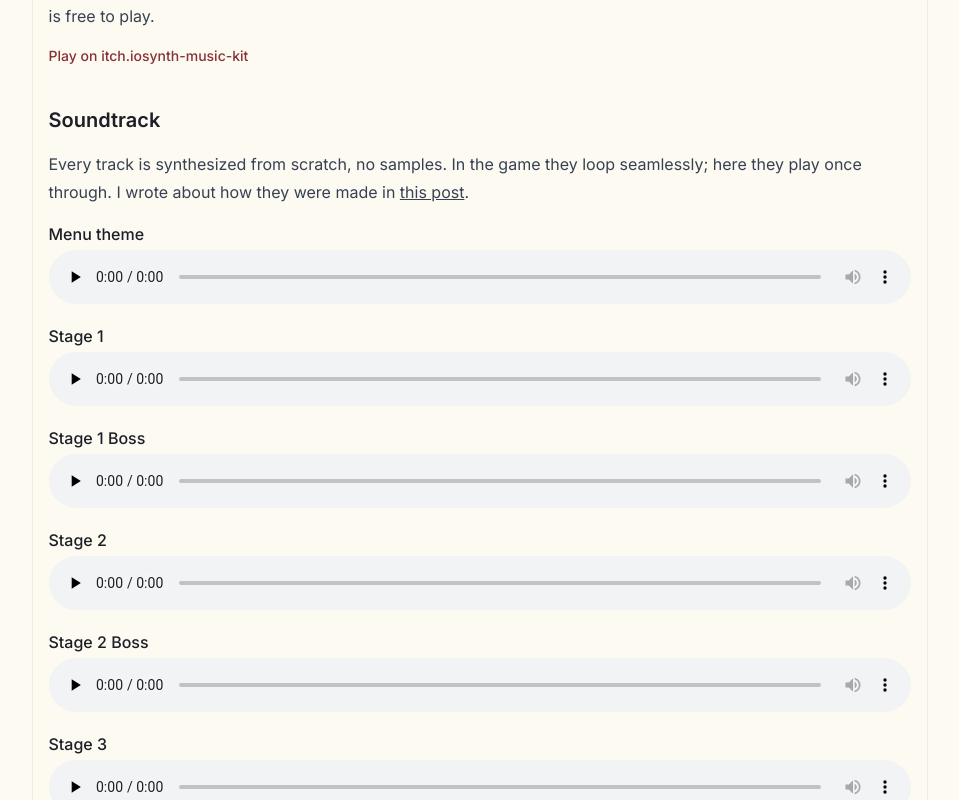
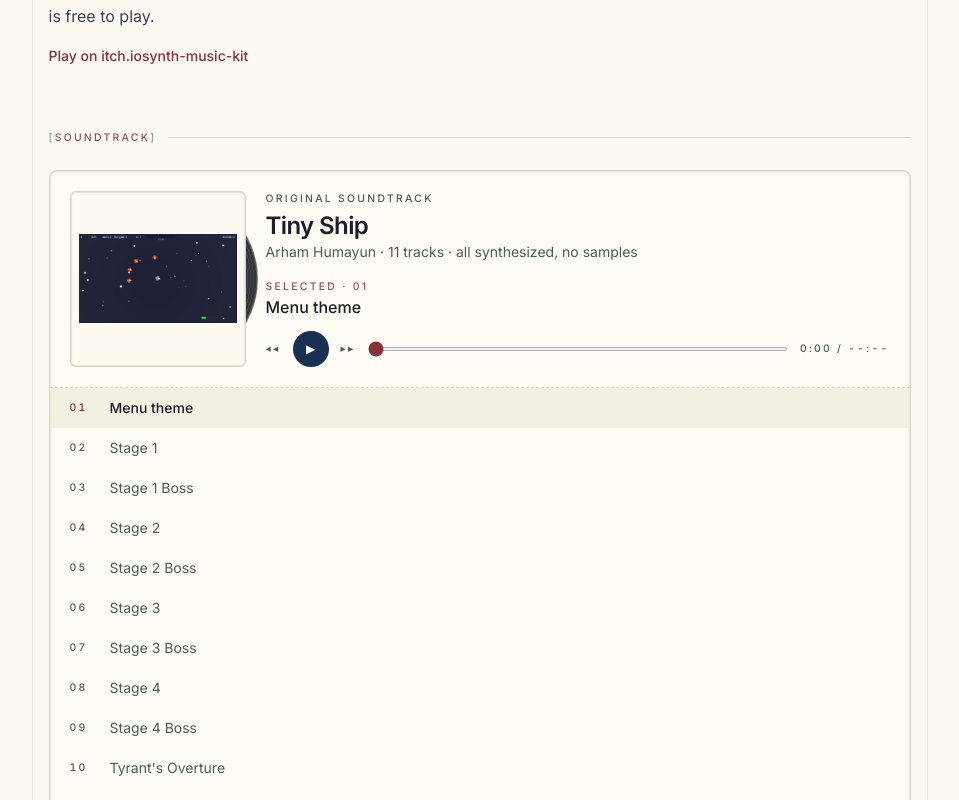
Before and after one commit to arhamHumayun/personal-site, a Next.js app: page /projects/tiny-ship in a window 1280 px wide. Shown: the part 740-1540 px from the top of the page, without its empty margins (153-1112 px from the left). Built offline with nearby package versions, Linux system fonts and the light colour scheme.

Commit message:
better style

```diff
--- a/app/projects/tiny-ship/page.tsx
+++ b/app/projects/tiny-ship/page.tsx
@@ -3,6 +3,8 @@ import { ProjectHeader } from '@/components/project/ProjectHeader';
 import { P } from '@/components/typography';
 import { Button } from '@/components/ui/button';
 import Link from 'next/link';
+import { Soundtrack } from '@/components/project/Soundtrack';
+import { SectionHeading } from '@/components/home/SectionHeading';
 
 export const metadata = {
   title: "Tiny Ship",
@@ -51,7 +53,14 @@ export default function TinyShip() {
         <Button asChild variant="link" className="p-0 mt-1">
           <Link href="/projects/synth-music-kit">synth-music-kit</Link>
         </Button>
-        <h2 className="mt-8 text-xl font-semibold text-foreground">Soundtrack</h2>
+        <SectionHeading>Soundtrack</SectionHeading>
+        <Soundtrack
+          title="Tiny Ship"
+          artist="Arham Humayun"
+          cover={metadata.img}
+          basePath="/audio/tiny-ship"
+          tracks={soundtrack}
+        />
         <P>
           Every track is synthesized from scratch, no samples. In the game they loop seamlessly;
           here they play once through. I wrote about how they were made in{" "}
@@ -60,19 +69,6 @@ export default function TinyShip() {
           </Link>
           .
         </P>
-        <ul className="mt-4 space-y-5">
-          {soundtrack.map((t) => (
-            <li key={t.file}>
-              <p className="mb-1 font-medium text-foreground">{t.title}</p>
-              <audio
-                controls
-                preload="none"
-                src={`/audio/tiny-ship/${t.file}.mp3`}
-                className="w-full"
-              />
-            </li>
-          ))}
-        </ul>
       </div>
     </ProjectLayout>
   );
--- /dev/null
+++ b/components/project/Soundtrack.tsx
@@ -0,0 +1,194 @@
+"use client";
+
+import Image from "next/image";
+import { useEffect, useRef, useState } from "react";
+import { cn } from "@/lib/utils";
+
+interface Track {
+  title: string;
+  file: string;
+}
+
+interface SoundtrackProps {
+  title: string;
+  artist: string;
+  cover: string;
+  basePath: string;
+  tracks: Track[];
+}
+
+const pad = (n: number) => String(n).padStart(2, "0");
+
+const fmt = (s: number) => {
+  if (!Number.isFinite(s)) return "--:--";
+  return `${Math.floor(s / 60)}:${pad(Math.floor(s % 60))}`;
+};
+
+export function Soundtrack({ title, artist, cover, basePath, tracks }: SoundtrackProps) {
+  const audioRef = useRef<HTMLAudioElement>(null);
+  const [current, setCurrent] = useState(0);
+  const [playing, setPlaying] = useState(false);
+  const [time, setTime] = useState(0);
+  const [duration, setDuration] = useState(NaN);
+  const autoplay = useRef(false);
+
+  const track = tracks[current];
+
+  useEffect(() => {
+    const a = audioRef.current;
+    if (a && autoplay.current) {
+      a.play().catch(() => setPlaying(false));
+    }
+  }, [current]);
+
+  const select = (i: number) => {
+    if (i === current) {
+      const a = audioRef.current;
+      if (!a) return;
+      if (a.paused) a.play().catch(() => {});
+      else a.pause();
+      return;
+    }
+    autoplay.current = true;
+    setTime(0);
+    setDuration(NaN);
+    setCurrent(i);
+  };
+
+  const step = (d: number) => select((current + d + tracks.length) % tracks.length);
+
+  const seek = (e: React.ChangeEvent<HTMLInputElement>) => {
+    const a = audioRef.current;
+    if (!a || !Number.isFinite(a.duration)) return;
+    a.currentTime = (Number(e.target.value) / 1000) * a.duration;
+  };
+
+  const progress = Number.isFinite(duration) && duration > 0 ? (time / duration) * 1000 : 0;
+
+  return (
+    <div className="not-prose rounded-md border border-border bg-card lcd-bezel overflow-hidden">
+      <audio
+        ref={audioRef}
+        src={`${basePath}/${track.file}.mp3`}
+        preload="none"
+        onPlay={() => setPlaying(true)}
+        onPause={() => setPlaying(false)}
+        onTimeUpdate={(e) => setTime(e.currentTarget.currentTime)}
+        onLoadedMetadata={(e) => setDuration(e.currentTarget.duration)}
+        onEnded={() => {
+          if (current < tracks.length - 1) step(1);
+          else {
+            autoplay.current = false;
+            setPlaying(false);
+          }
+        }}
+      />
+
+      <div className="flex flex-col gap-5 p-4 sm:flex-row sm:p-5">
+        <div className="relative mx-auto aspect-square w-40 shrink-0 sm:mx-0 sm:w-44">
+          <div
+            aria-hidden
+            className="absolute inset-0 translate-x-3 rounded-full border border-border bg-foreground/90"
+            style={{
+              backgroundImage:
+                "repeating-radial-gradient(circle, transparent 0 2px, color-mix(in oklch, var(--background) 10%, transparent) 2px 3px)",
+            }}
+          />
+          <div className="relative size-full overflow-hidden rounded-sm border border-border lcd-bezel bg-background">
+            <Image src={cover} alt={`${title} cover`} fill sizes="176px" className="object-contain p-2" />
+          </div>
+        </div>
+
+        <div className="flex min-w-0 flex-1 flex-col justify-between gap-4">
+          <div>
+            <p className="meta-label">Original Soundtrack</p>
+            <h3 className="mt-1 text-2xl font-semibold tracking-tight text-foreground">{title}</h3>
+            <p className="text-sm text-muted-foreground">
+              {artist} · {tracks.length} tracks · all synthesized, no samples
+            </p>
+          </div>
+
+          <div>
+            <p className="meta-label text-link/85 truncate">
+              {playing ? "Now playing" : "Selected"} · {pad(current + 1)}
+            </p>
+            <p className="truncate font-medium text-foreground">{track.title}</p>
+            <div className="mt-3 flex items-center gap-3">
+              <button
+                type="button"
+                onClick={() => step(-1)}
+                aria-label="Previous track"
+                className="meta-label hover:text-foreground"
+              >
+                ◂◂
+              </button>
+              <button
+                type="button"
+                onClick={() => select(current)}
+                aria-label={playing ? "Pause" : "Play"}
+                className="flex size-9 shrink-0 items-center justify-center rounded-full bg-primary text-primary-foreground transition-opacity hover:opacity-85"
+              >
+                <span className="font-mono text-xs">{playing ? "❚❚" : "▶"}</span>
+              </button>
+              <button
+                type="button"
+                onClick={() => step(1)}
+                aria-label="Next track"
+                className="meta-label hover:text-foreground"
+              >
+                ▸▸
+              </button>
+              <input
+                type="range"
+                min={0}
+                max={1000}
+                value={progress}
+                onChange={seek}
+                aria-label="Seek"
+                className="h-1 min-w-0 flex-1 cursor-pointer accent-[var(--link)]"
+              />
+              <span className="meta-label tabular-nums shrink-0">
+                {fmt(time)} / {fmt(duration)}
+              </span>
+            </div>
+          </div>
+        </div>
+      </div>
+
+      <ol className="border-t border-dashed border-border">
+        {tracks.map((t, i) => {
+          const active = i === current;
+          return (
+            <li key={t.file}>
+              <button
+                type="button"
+                onClick={() => select(i)}
+                className={cn(
+                  "group flex w-full items-center gap-4 px-4 py-2.5 text-left transition-colors hover:bg-accent/60 sm:px-5",
+                  active && "bg-accent/70"
+                )}
+              >
+                <span
+                  className={cn(
+                    "meta-label w-6 tabular-nums",
+                    active && "text-link"
+                  )}
+                >
+                  {active && playing ? "▶" : pad(i + 1)}
+                </span>
+                <span
+                  className={cn(
+                    "flex-1 truncate text-sm",
+                    active ? "font-medium text-foreground" : "text-muted-foreground group-hover:text-foreground"
+                  )}
+                >
+                  {t.title}
+                </span>
+              </button>
+            </li>
+          );
+        })}
+      </ol>
+    </div>
+  );
+}
```
